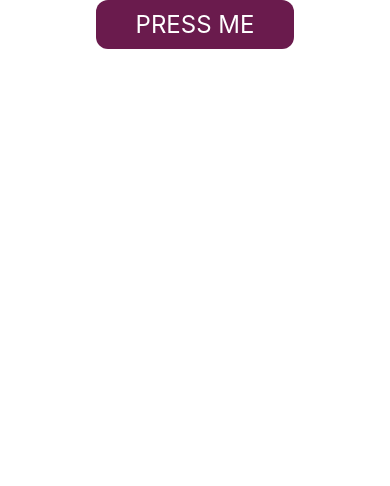
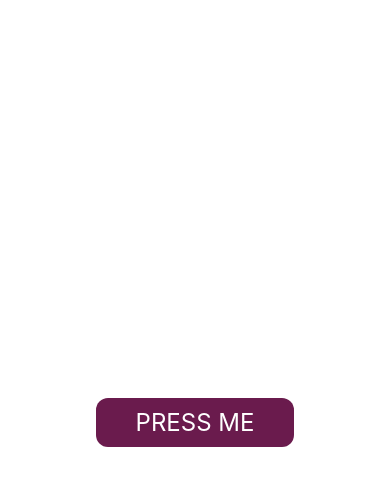
Before and after one commit to aadarshraj02/bgChanger-React-Native, a React Native app: screen / in a window 390 px wide. Shown: the top 486 px of the page. Built offline with nearby package versions, Linux system fonts and the light colour scheme.

Commit message:
updated fix with layout

```diff
--- a/App.tsx
+++ b/App.tsx
@@ -21,7 +21,7 @@ const App = (): JSX.Element => {
   };
 
   return (
-    <View>
+    <View style={styles.outerContainer}>
       <StatusBar backgroundColor={randomBackground} />
       <View style={[styles.container, {backgroundColor: randomBackground}]}>
         <TouchableOpacity onPress={generateColor}>
@@ -37,6 +37,9 @@ const App = (): JSX.Element => {
 export default App;
 
 const styles = StyleSheet.create({
+  outerContainer: {
+    flex: 1,
+  },
   container: {
     flex: 1,
     alignItems: 'center',
@@ -47,6 +50,7 @@ const styles = StyleSheet.create({
     backgroundColor: '#6a1b4d',
     paddingVertical: 10,
     paddingHorizontal: 40,
+    cursor: 'pointer',
   },
   actionBtnTxt: {
     fontSize: 24,
```
